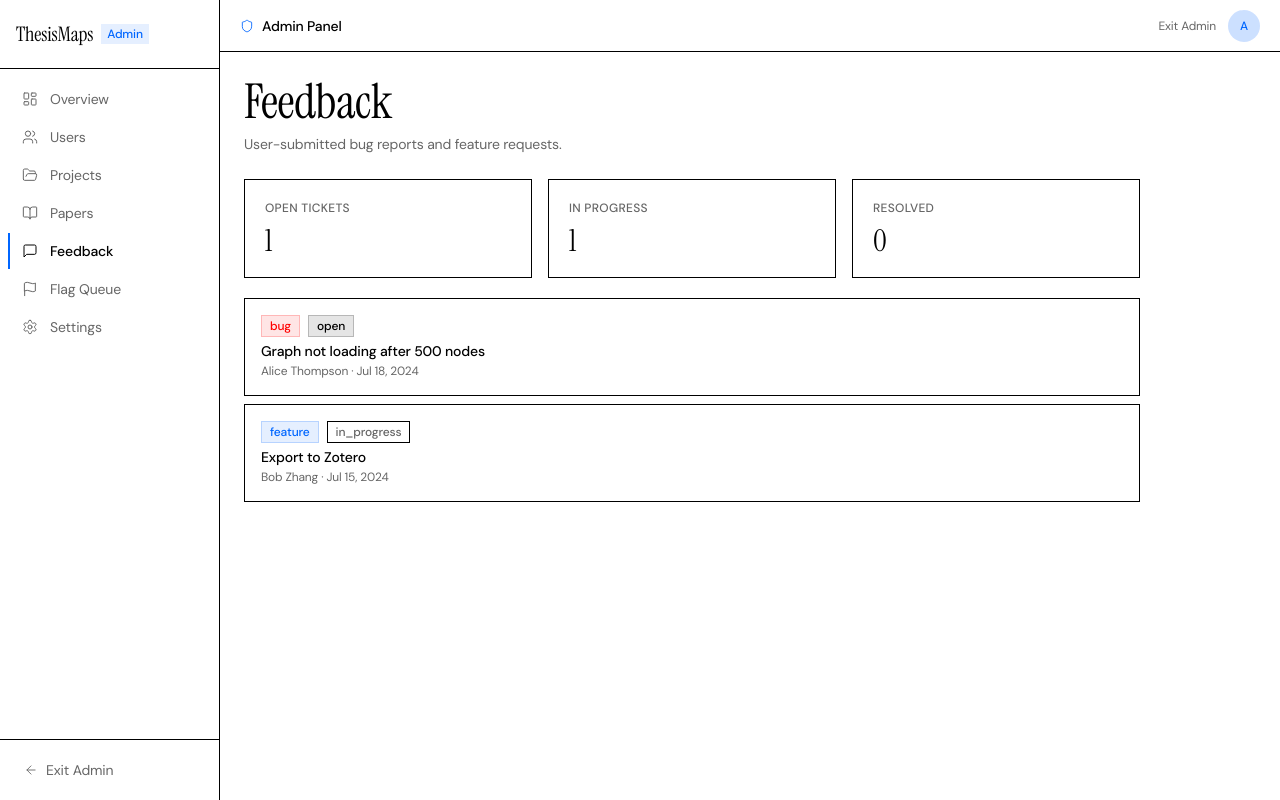
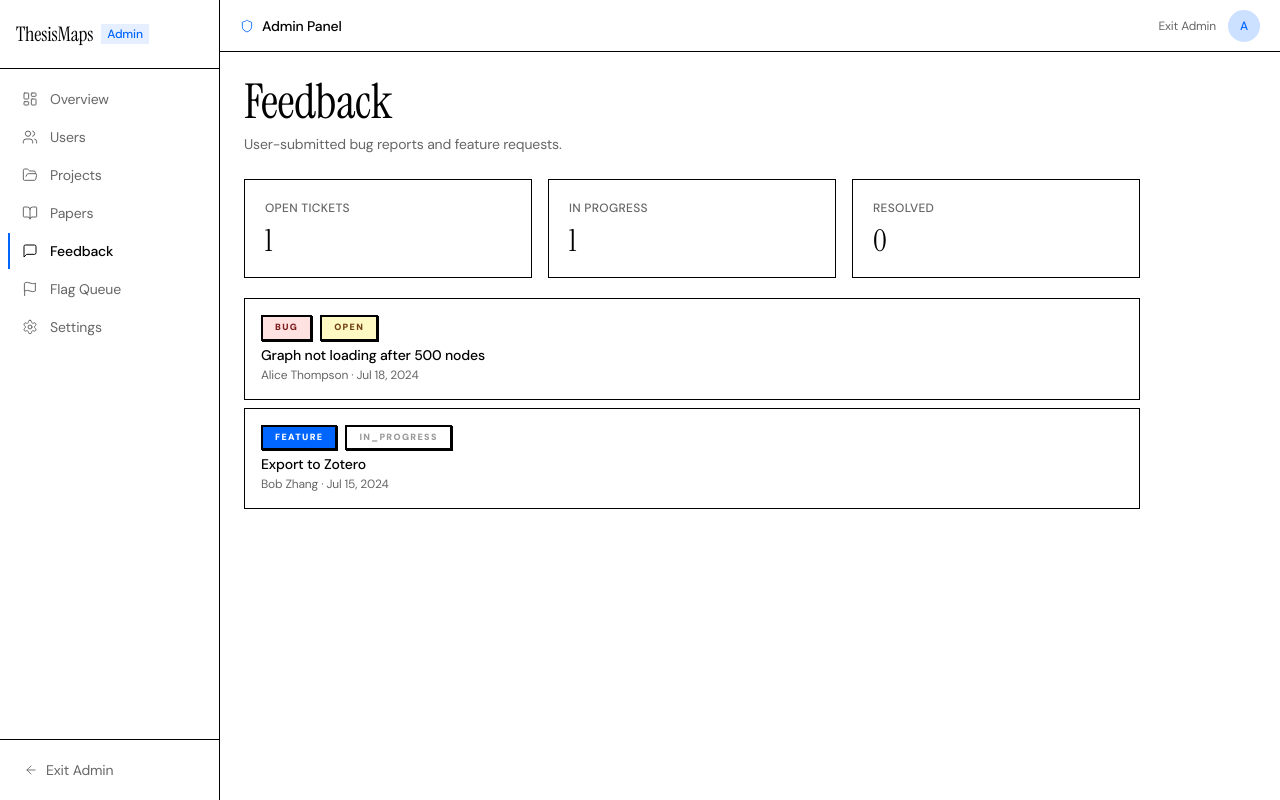
Before and after one commit to justjobs360/ThesisMaps, a Next.js app: page /admin/feedback in a window 1280 px wide. Built offline with nearby package versions, Linux system fonts and the light colour scheme; no server answers.

Commit message:
fix: resolve badge type error and update styling to mechanical minimalist

```diff
--- a/components/ui/Badge.tsx
+++ b/components/ui/Badge.tsx
@@ -1,6 +1,6 @@
 import React from 'react';
 
-type BadgeVariant = 'default' | 'success' | 'warning' | 'danger' | 'accent' | 'muted';
+type BadgeVariant = 'default' | 'success' | 'warning' | 'danger' | 'accent' | 'muted' | 'primary';
 
 type BadgeProps = {
   variant?: BadgeVariant;
@@ -9,19 +9,20 @@ type BadgeProps = {
 };
 
 const variantClasses: Record<BadgeVariant, string> = {
-  default: 'bg-surface text-text-primary border border-border',
-  success: 'bg-success/10 text-success border border-success/20',
-  warning: 'bg-warning/10 text-warning border border-warning/20',
-  danger: 'bg-danger/10 text-danger border border-danger/20',
-  accent: 'bg-accent/10 text-accent border border-accent/20',
-  muted: 'bg-surface text-text-muted border border-border',
+  default: 'bg-white text-black border-2 border-black',
+  success: 'bg-green-100 text-green-900 border-2 border-black',
+  warning: 'bg-yellow-100 text-yellow-900 border-2 border-black',
+  danger: 'bg-red-100 text-red-900 border-2 border-black',
+  accent: 'bg-accent text-white border-2 border-black',
+  primary: 'bg-black text-white border-2 border-black',
+  muted: 'bg-white text-black/40 border-2 border-black',
 };
 
 export function Badge({ variant = 'default', className = '', children }: BadgeProps) {
   return (
     <span
       className={[
-        'inline-flex items-center px-2 py-0.5 rounded text-xs font-medium font-sans',
+        'inline-flex items-center px-3 py-1 rounded-none text-[9px] font-black font-sans uppercase tracking-[0.15em] shadow-[1px_1px_0px_0px_rgba(0,0,0,1)]',
         variantClasses[variant],
         className,
       ].join(' ')}
```
